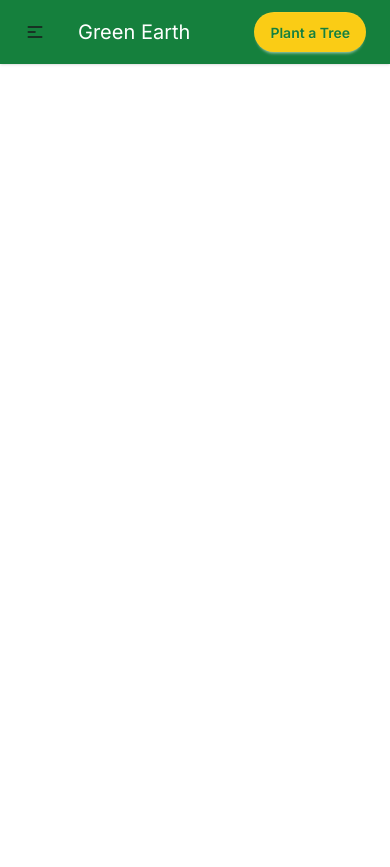
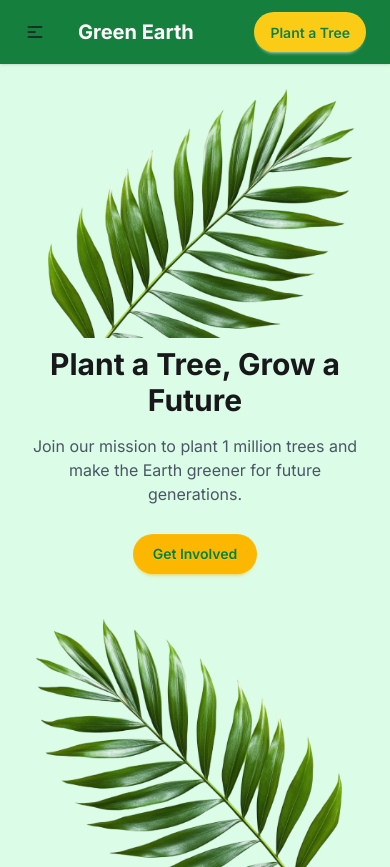
Before and after one commit to tanvirnish/green-earth-assignment, a plain HTML site: page index.html in a window 390 px wide. Before the commit the page ends 844 px from the top, so only its background shows below. Drawn offline with nearby package versions, Linux system fonts and the light colour scheme.

Commit message:
hero section create & responsive

```diff
--- a/index.html
+++ b/index.html
@@ -20,9 +20,9 @@
     <link rel="stylesheet" href="./style/style.css">
 </head>
 
-<body class=" h-[100vh]">
+<body class=" h-[100vh] ">
     <!-- NAVBAR START -->
-    <header class="container mx-auto ">
+    <header class="  ">
         <div class="navbar bg-[#15803d]  shadow-sm">
             <div class="navbar-start">
                 <div class="dropdown">
@@ -40,7 +40,7 @@
                         <li><a>Plant a Tree</a></li>
                     </ul>
                 </div>
-                <a class=" text-white text-xl ml-4"> Green Earth</a>
+                <a class=" text-white font-bold text-xl ml-4"> Green Earth</a>
             </div>
             <div class="navbar-center hidden text-white lg:flex">
                 <ul class="menu menu-horizontal px-1">
@@ -50,12 +50,26 @@
                 </ul>
             </div>
             <div class="navbar-end">
-                <button class="btn bg-[#facc15] hover:bg-[#CFF0DC] text-[#15803d] border-none rounded-full mr-4">Plant a Tree</button>
+                <button class="btn bg-[#facc15] hover:bg-[#CFF0DC] text-[#15803d] border-none rounded-full mr-4">Plant a
+                    Tree</button>
             </div>
         </div>
     </header>
     <!-- NAVBAR END -->
+    <!-- HERO SECTION START -->
+    <section class="bg-green-100 flex flex-col md:flex-row items-center justify-between">
 
+        <div ><img src="./assets/hero-leaf1.png" alt=""></div>
+
+        <div class="flex flex-col items-center text-center m-2 md:px-5">
+            <h1 class=" text-3xl md:text-4xl font-bold md:p-4">Plant a Tree, Grow a Future</h1>
+            <p class="text-gray-600 p-4">Join our mission to plant 1 million trees and make the Earth greener for future generations.</p>
+            <button class="btn btn-warning border-none  rounded-full hover:bg-[#15803d] hover:text-white  text-green-700 p-5 m-3">Get Involved</button>
+        </div>
+        <div class=" "><img   src="./assets/hero-leaf2.png" alt=""></div>
+
+    </section>
+    <!-- HERO SECTION END -->
 </body>
 
 </html>
```
